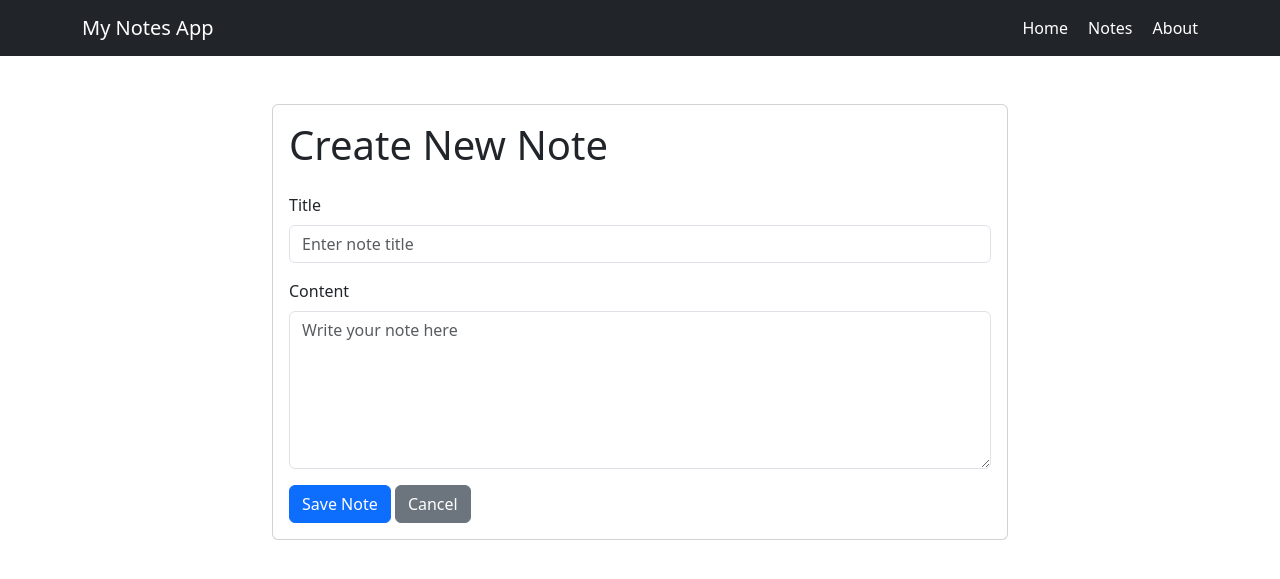
After one commit to cheaborin007-bit/Note-Website, a Flask app: page /notes/new in a window 1280 px wide. The commit adds this page. Shown: the top 579 px of the page. Run offline with Flask 3, Linux system fonts and the light colour scheme.

Commit message:
Finish Day 4 Create a Note Form

```diff
--- a/app.py
+++ b/app.py
@@ -1,17 +1,8 @@
-from flask import Flask, render_template
+from flask import Flask, render_template, request, redirect, url_for
 
 app = Flask(__name__)
 
-
-@app.route("/")
-def home():
-    return render_template("index.html")
-
-
-@app.route("/notes")
-def notes():
-
-    notes_data = [
+notes_data = [
         {
             "id": 1,
             "title": "My First Note",
@@ -27,14 +18,40 @@ def notes():
             "title": "Project Ideas",
             "content": "Build a useful note-taking application."
         }
-    ]
+]
 
+
+@app.route("/")
+def home():
+    return render_template("index.html")
+
+
+@app.route("/notes")
+def notes():
     return render_template("notes.html", notes=notes_data)
 
 @app.route("/about")
 def about():
     return render_template("about.html")
 
+@app.route("/notes/new", methods=["GET", "POST"])
+def create_note():
+    if request.method == "POST":
+        title = request.form["title"]
+        content = request.form["content"]
+
+        new_note = {
+            "id": len(notes_data) + 1,
+            "title": title,
+            "content": content
+        }
+
+        notes_data.append(new_note)
+
+        return redirect(url_for("notes"))
+
+    return render_template("create_note.html")
+
 
 if __name__ == "__main__":
     app.run(debug=True)
--- /dev/null
+++ b/templates/create_note.html
@@ -0,0 +1,56 @@
+{% extends "base.html" %}
+
+{% block title %}
+Create Note
+{% endblock %}
+
+{% block content %}
+    <div class="row justify-content-center">
+        <div class="col-md-8">
+            <div class="card">
+                <div class="card-body">
+                    <h1 class="mb-4">Create New Note</h1>
+
+                    <form method="POST" action="{{ url_for('create_note') }}">
+                        <div class="mb-3">
+                            <label for="title" class="form-label">
+                                Title
+                            </label>
+
+                            <input
+                                type="text"
+                                class="form-control"
+                                id="title"
+                                name="title"
+                                placeholder="Enter note title"
+                                required>
+                        </div>
+
+                        <div class="mb-3">
+                            <label for="content" class="form-label">
+                                Content
+                            </label>
+
+                            <textarea
+                                class="form-control"
+                                id="content"
+                                name="content"
+                                rows="6"
+                                placeholder="Write your note here"
+                                required></textarea>
+                        </div>
+
+                        <button type="submit" class="btn btn-primary">
+                            Save Note
+                        </button>
+
+                        <a href="{{ url_for('notes') }}"
+                           class="btn btn-secondary">
+                            Cancel
+                        </a>
+                    </form>
+                </div>
+            </div>
+        </div>
+    </div>
+{% endblock %}
--- a/templates/notes.html
+++ b/templates/notes.html
@@ -10,9 +10,9 @@ Notes
 
         <h1>My Notes</h1>
 
-        <button class="btn btn-primary">
+        <a href="{{ url_for('create_note') }}" class="btn btn-primary">
             + New Note
-        </button>
+        </a>
 
     </div>
 
```
